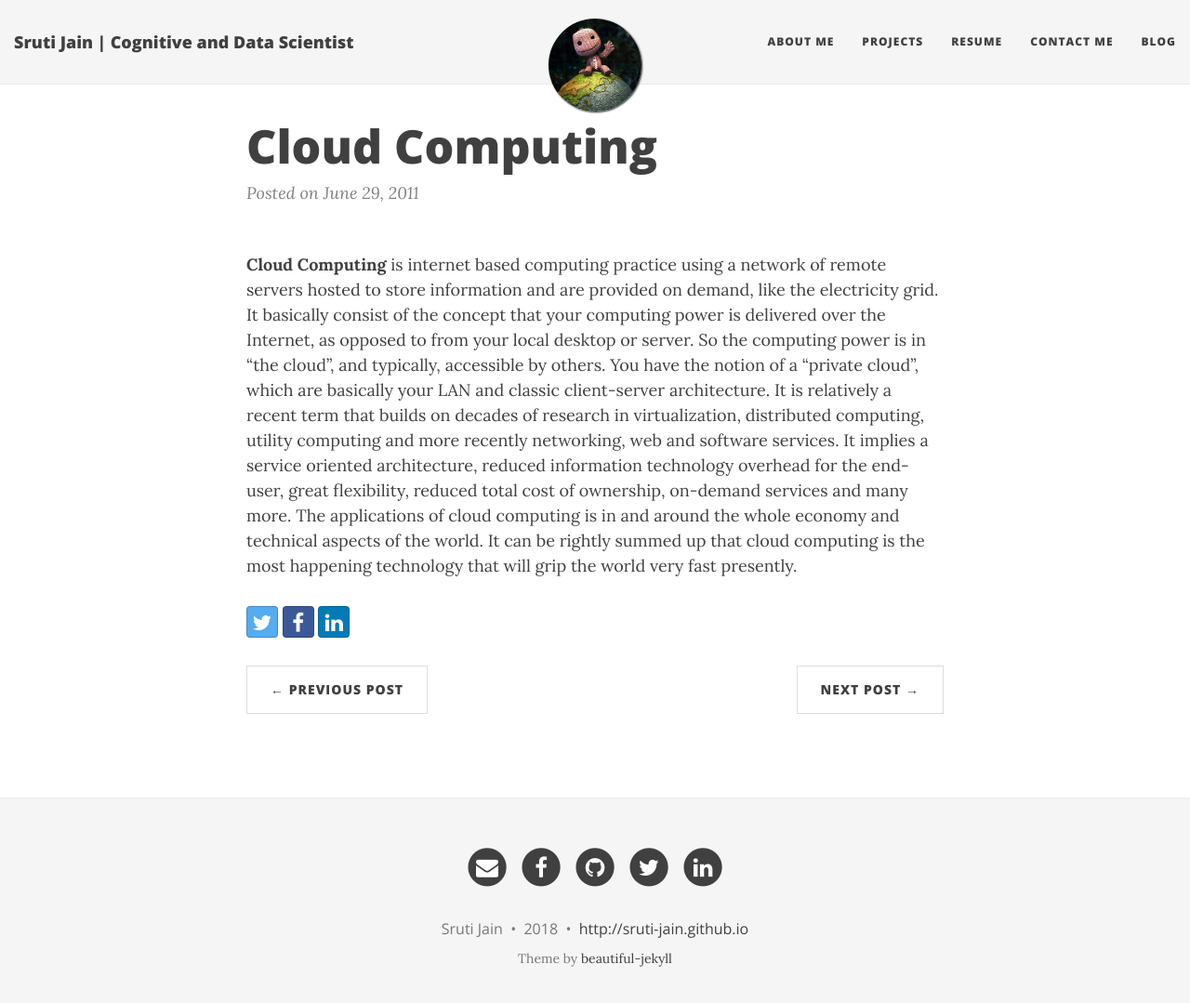
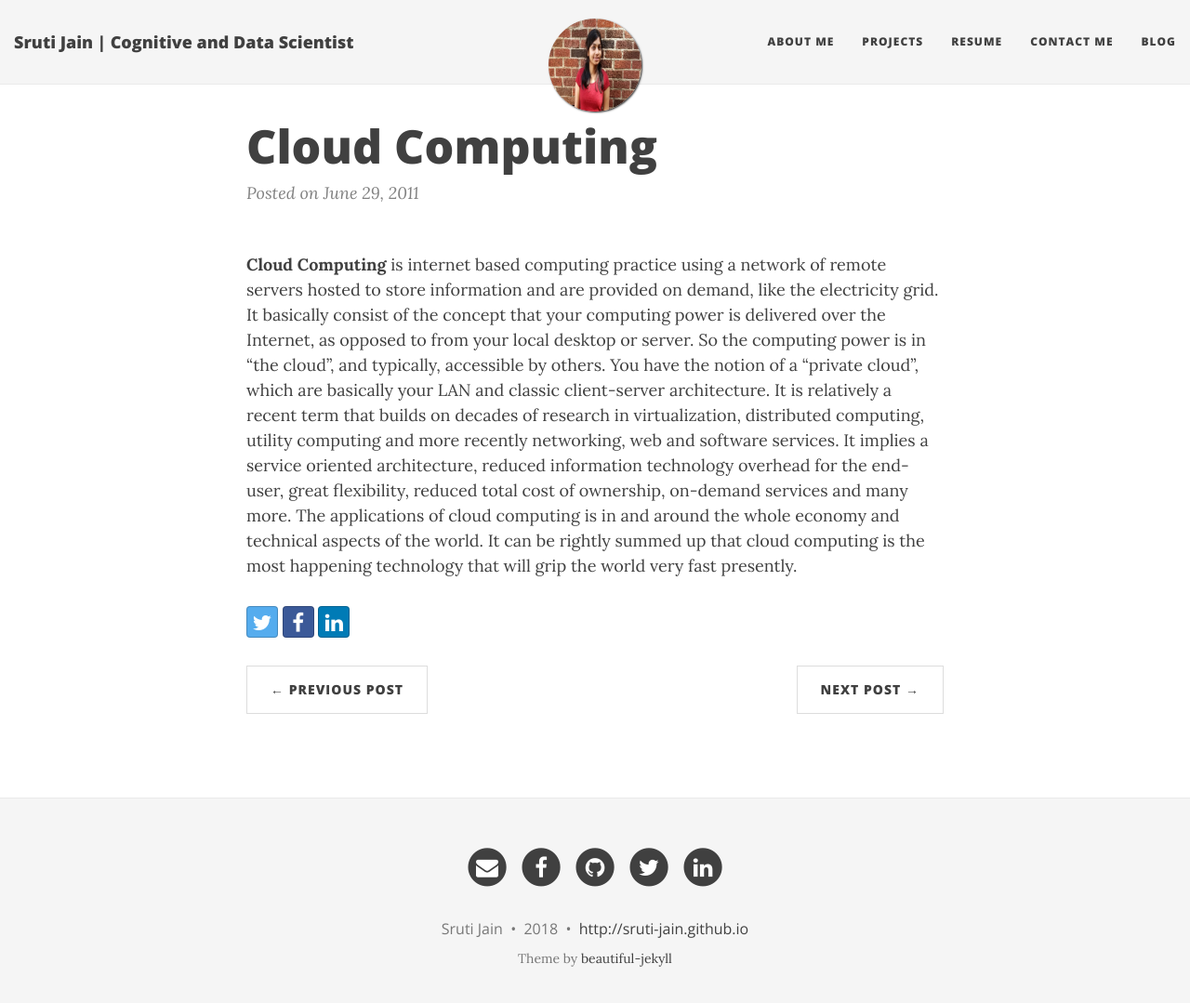
Before and after one commit to sruti-jain/sruti-jain.github.io, a Jekyll site: the page built from _posts/2011-06-29-Cloud-Computing.md, in a window 1280 px wide and 1092 px high. Shown: the top 1079 px of the window at 93% size. Built offline with Jekyll 4.4.1, drawn with Linux system fonts in a browser that asks for light colours; nearby versions of some CDN libraries.

Commit message:
Update 2011-06-29-Cloud-Computing.md

```diff
--- a/_posts/2011-06-29-Cloud-Computing.md
+++ b/_posts/2011-06-29-Cloud-Computing.md
@@ -1,7 +1,6 @@
 ---
 layout: post
 title: Cloud Computing
-image: /img/hello_world.jpeg
 ---
 
 **Cloud Computing** is internet based computing practice using a network of remote servers hosted to store information and are provided on demand, like the electricity grid. It basically consist of the concept that your computing power is delivered over the Internet, as opposed to from your local desktop or server. So the computing power is in “the cloud”, and typically, accessible by others. You have the notion of a “private cloud”, which are basically your LAN and classic client-server architecture. It is relatively a recent term that builds on decades of research in virtualization, distributed computing, utility computing and more recently networking, web and software services. It implies a service oriented architecture, reduced information technology overhead for the end-user, great flexibility, reduced total cost of ownership, on-demand services and many more. The applications of cloud computing is in and around the whole economy and technical aspects of the world. It can be rightly summed up that cloud computing is the most happening technology that will grip the world very fast presently.
```
